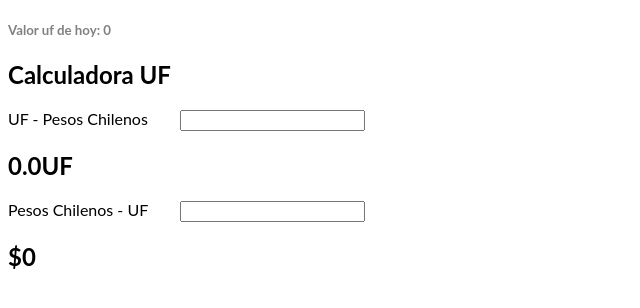
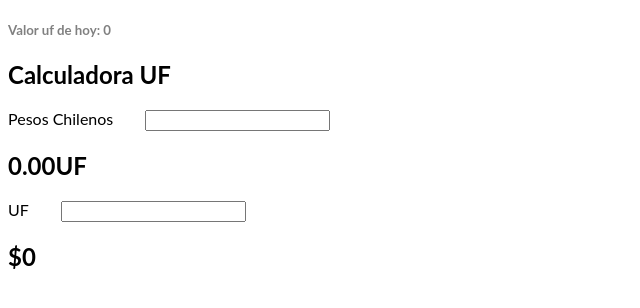
Before and after one commit to javierarancibia/react-ufcalculator, a React (Create React App) app in the folder src/: page / in a window 1280 px wide. Shown: the top 308 px of the page, without its empty margins (0-640 px from the left). Built offline with nearby package versions, Linux system fonts and the light colour scheme; no server answers; the HTML template or start-up script is replaced by a standard one.

Commit message:
CHanged titles

```diff
--- a/src/ufContainer.js
+++ b/src/ufContainer.js
@@ -24,12 +24,12 @@ const ufContainer = () => {
       <form>
         <h5 style={{ color: 'grey' }}>Valor uf de hoy: {val}</h5>
         <h2>Calculadora UF</h2>
-        <label style={{ marginRight: '2rem' }}>UF - Pesos Chilenos</label>
+        <label style={{ marginRight: '2rem' }}>Pesos Chilenos</label>
         <input type="text" onChange={e => setUfPrice(e.target.value / val)} />
       </form>
-      <h2>{ufPrice.toFixed(1)}UF</h2>
+      <h2>{ufPrice.toFixed(2)}UF</h2>
       <form>
-        <label style={{ marginRight: '2rem' }}>Pesos Chilenos - UF</label>
+        <label style={{ marginRight: '2rem' }}>UF</label>
         <input type="text" onChange={e => setPesos(e.target.value * val)} />
       </form>
       <h2>${pesos.toFixed().replace(/\B(?=(\d{3})+(?!\d))/g, '.')}</h2>
```
